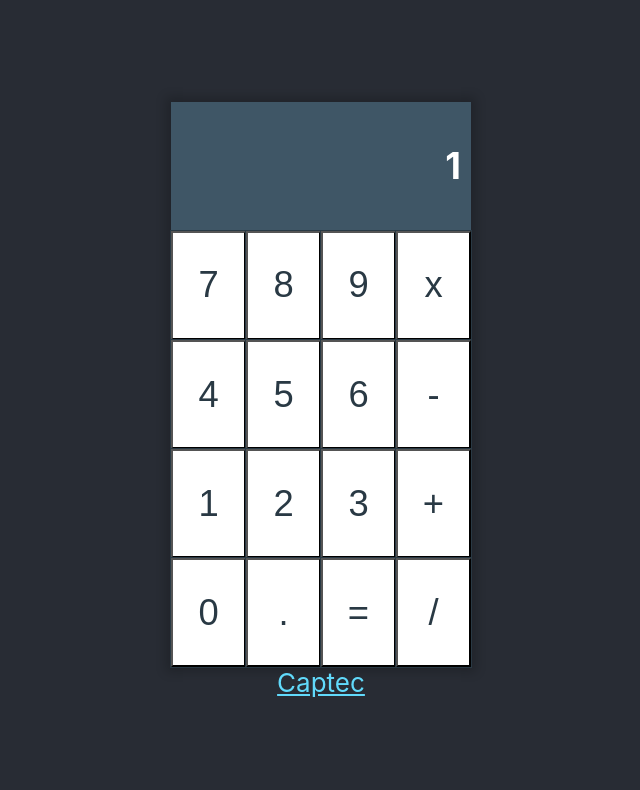
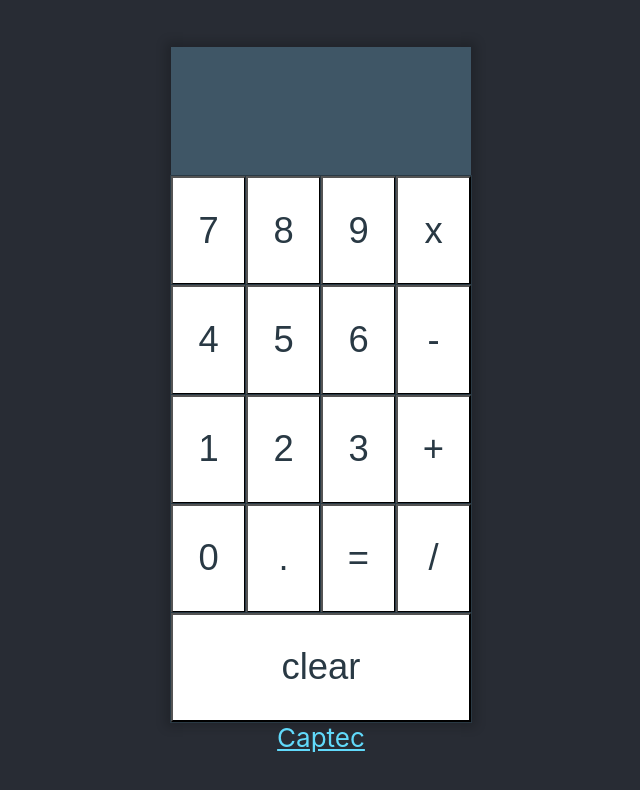
Before and after one commit to surgentt/calculator, a React (Create React App) app: page / in a window 1280 px wide. Shown: the top 790 px of the page, without its empty margins (319-959 px from the left). Built offline with nearby package versions, Linux system fonts and the light colour scheme.

Commit message:
Add a clear button with unit testing

```diff
--- a/package.json
+++ b/package.json
@@ -6,10 +6,12 @@
     "@testing-library/jest-dom": "^4.2.4",
     "@testing-library/react": "^9.3.2",
     "@testing-library/user-event": "^7.1.2",
+    "enzyme": "^3.11.0",
+    "enzyme-adapter-react-16": "^1.15.2",
+    "prop-types": "^15.7.2",
     "react": "^16.13.1",
     "react-dom": "^16.13.1",
-    "react-scripts": "3.4.1",
-    "prop-types": "^15.7.2"
+    "react-scripts": "3.4.1"
   },
   "scripts": {
     "start": "react-scripts start",
--- a/src/Components/Calcualtor/index.js
+++ b/src/Components/Calcualtor/index.js
@@ -5,12 +5,16 @@ import Button from '../Shared/Button';
 
 export default class Calculator extends React.Component  {
   state = {
-    input: '1',
+    input: '',
   };
 
   addToInput = (textInput) => {
     const newInput = this.state.input.concat(textInput);
     this.setState({ input: newInput });
+  }
+
+  clear = () => {
+    this.setState({ input: '' });
   }
 
   render() {
@@ -43,6 +47,9 @@ export default class Calculator extends React.Component  {
           <Button handleClick={this.addToInput}>=</Button>
           <Button handleClick={this.addToInput}>/</Button>
         </div>
+        <div className="row">
+          <Button handleClick={this.clear}>clear</Button>
+        </div>
       </div>
     )
   }
```
Also changed, not shown: 2 other files (tests, documents, lock files or other folders).
